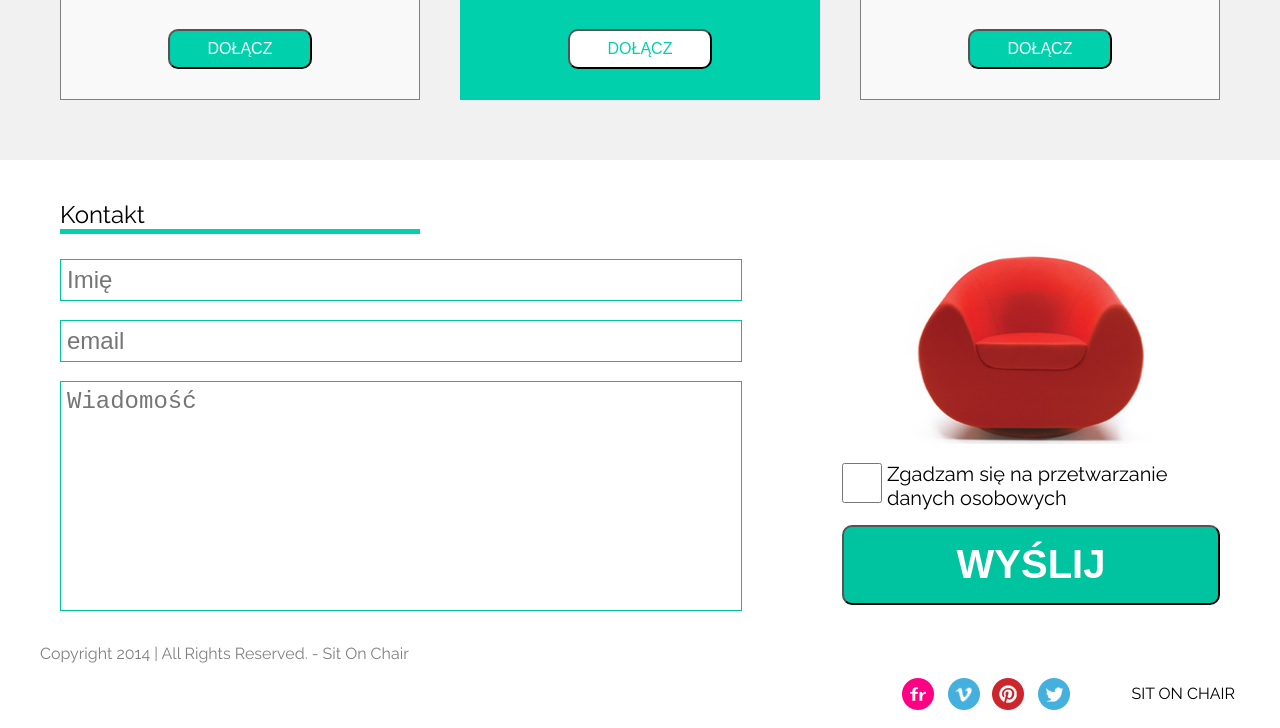
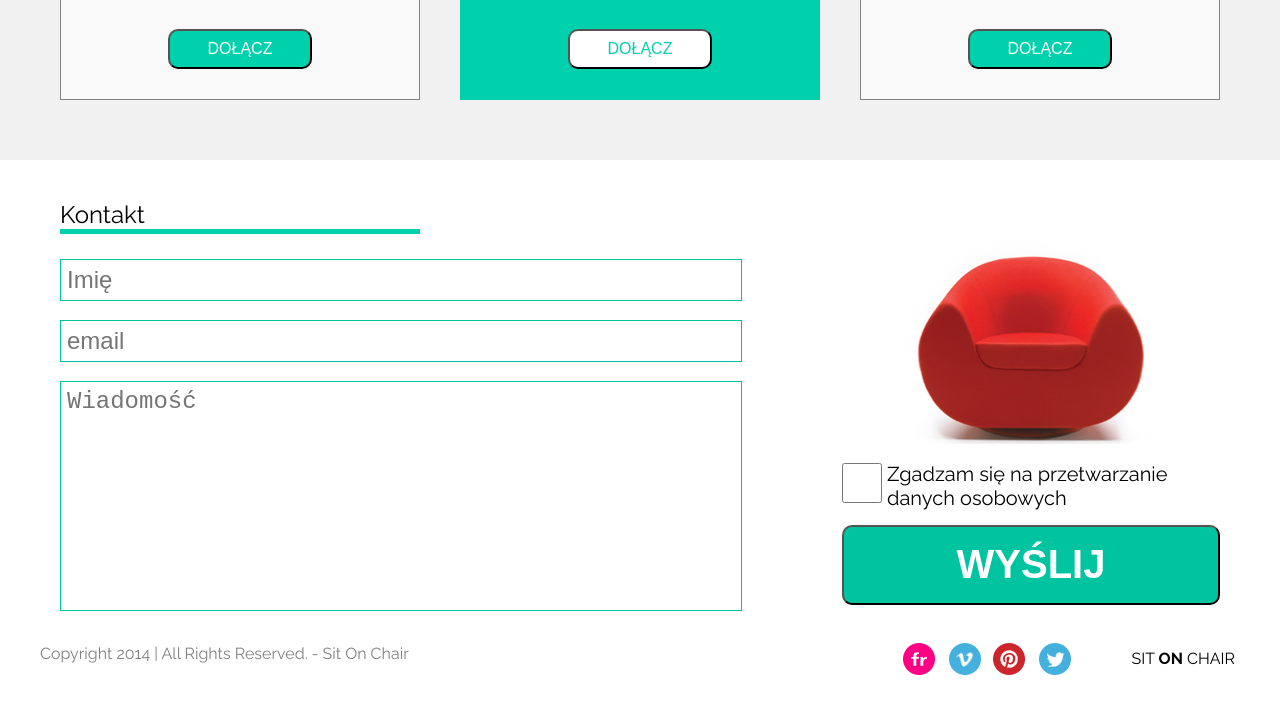
Before and after one commit to pmoskal4/Sit-on-chair, a website: page src/index.html in a window 1280 px wide. Shown: the part 1467-2195 px from the top of the page. After the commit the page ends 2160 px from the top, so only its background shows below. Drawn offline with Linux system fonts and the light colour scheme.

Commit message:
Wystylowana stopka

```diff
--- a/src/index.html
+++ b/src/index.html
@@ -148,7 +148,7 @@
             </div>
             <div class="column">
                 <ul class="socialMedia">
-                    <li><span class="logo">Sit on chair</span></li>
+                    <li><span class="logo">Sit <span id="bold">on</span> chair</li>
                     <li><a href="#"><img src="images/twitter.png"></a></li>
                     <li><a href="#"><img src="images/pinterest.png"></a></li>
                     <li><a href="#"><img src="images/vimeo.png"></a></li>
--- a/src/styles/components/_footer.scss
+++ b/src/styles/components/_footer.scss
@@ -7,8 +7,19 @@ Site - Footer
   line-height: 35px;
 }
 
+.site-footer .container {
+  display: flex;
+  justify-content: space-between;
+  align-content: center;
+}
+
 .copyright {
   color: grey;
+}
+
+#bold {
+  font-weight: 700;
+  padding-left: 0;
 }
 
 .site-footer li {
```
Also changed, not shown: dist/main.css.
